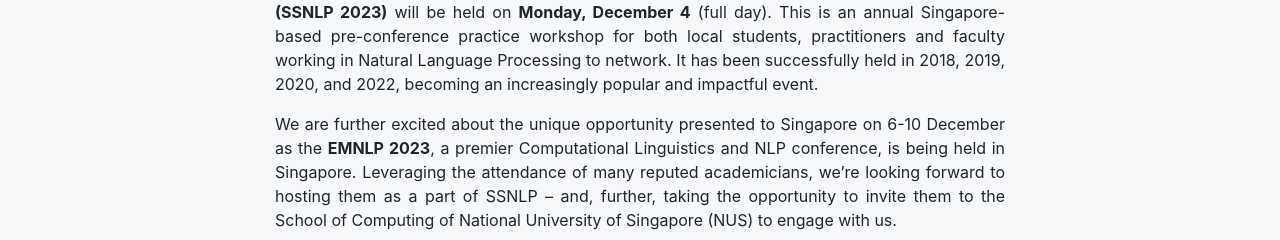
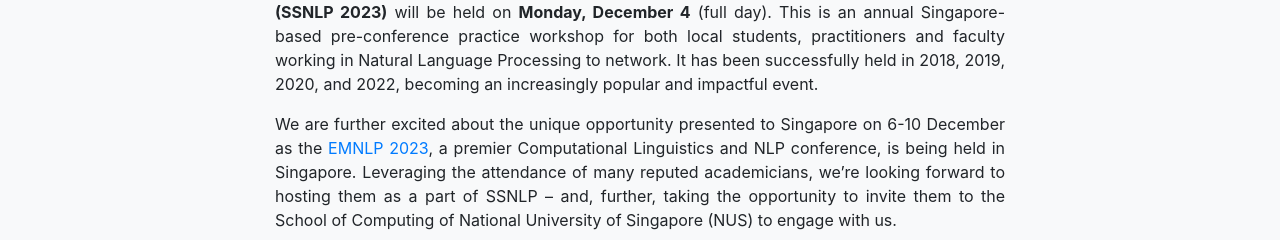
Before and after one commit to NLP-SIG/idsnlp-2024, a website with bundled scripts: page index.html in a window 1280 px wide. Shown: the part 560-800 px from the top of the page. Built offline with nearby package versions, Linux system fonts and the light colour scheme; files whose address does not match are found by name.

Commit message:
Update index.html

```diff
--- a/index.html
+++ b/index.html
@@ -158,7 +158,7 @@
                   [ <a href="https://www.comp.nus.edu.sg/images/resources/content/mapsvenues/COM1_L2.jpg">Floorplan</A> ]-->
                 </p>
 
-	    	<p style="text-align: justify;">We are further excited about the unique opportunity presented to Singapore on 6-10 December as the <b href="https://2023.emnlp.org/">EMNLP 2023</b>, a premier Computational Linguistics and NLP conference, is being held in Singapore. Leveraging the attendance of many reputed academicians, we’re looking forward to hosting them as a part of SSNLP – and, further, taking the opportunity to invite them to the School of Computing of National University of Singapore (NUS) to engage with us.
+	    	<p style="text-align: justify;">We are further excited about the unique opportunity presented to Singapore on 6-10 December as the <a href="https://2023.emnlp.org/">EMNLP 2023</a>, a premier Computational Linguistics and NLP conference, is being held in Singapore. Leveraging the attendance of many reputed academicians, we’re looking forward to hosting them as a part of SSNLP – and, further, taking the opportunity to invite them to the School of Computing of National University of Singapore (NUS) to engage with us.
 		</p>
 
                 <p style="text-align: justify;">
```
